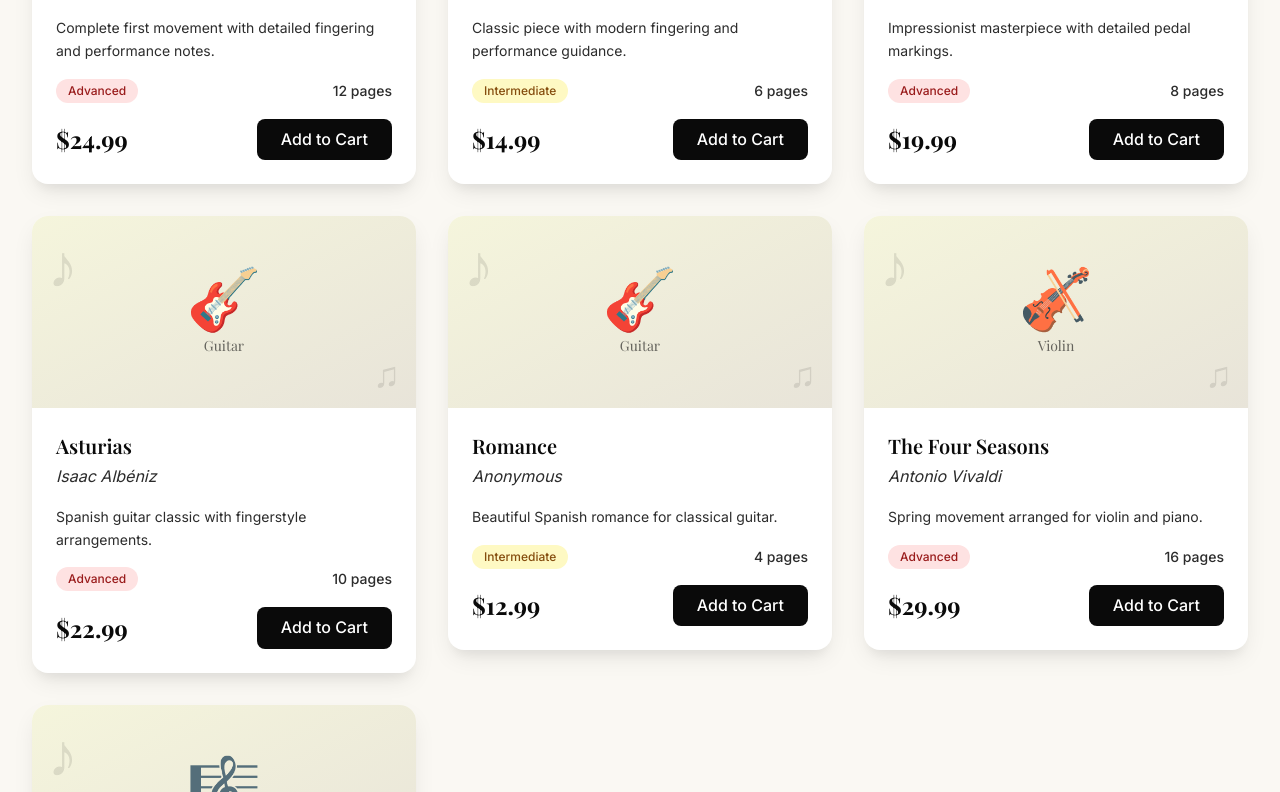
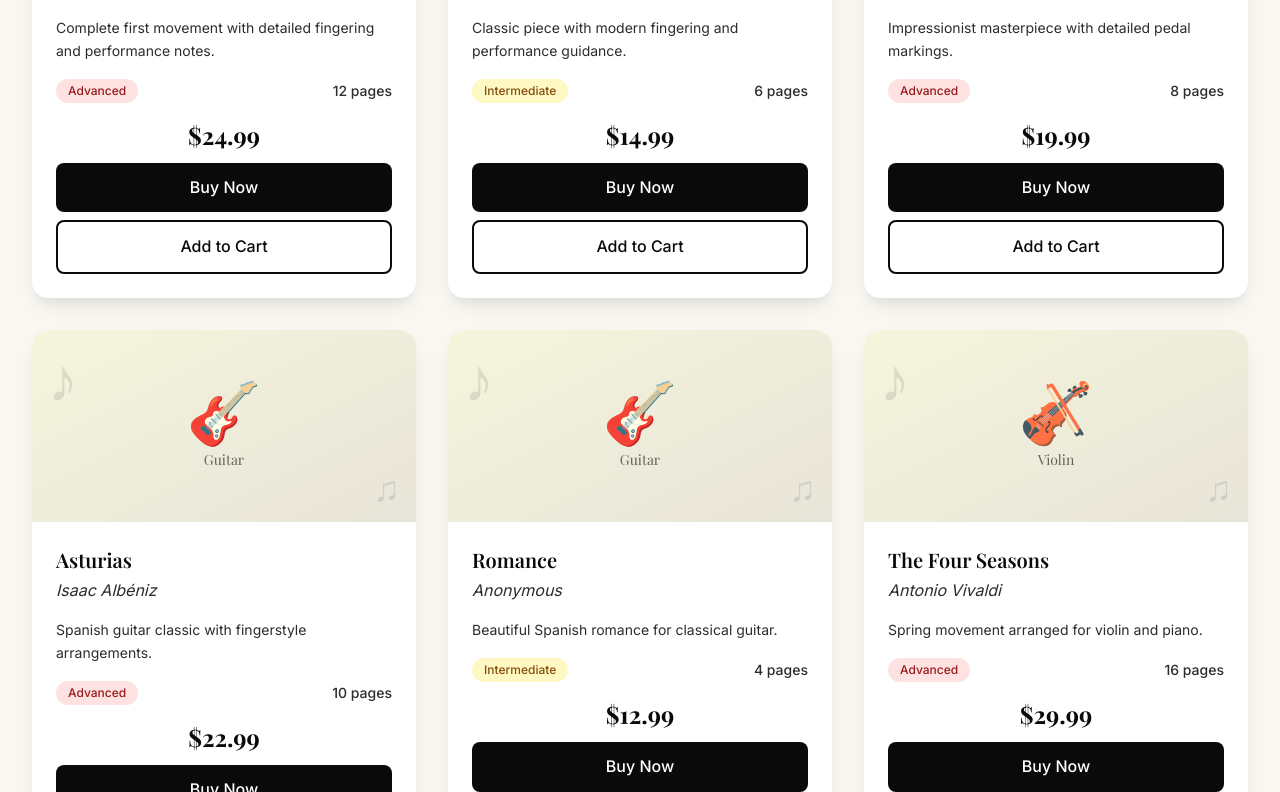
Before and after one commit to GitGabri/900-web, a Next.js app: page / in a window 1280 px wide. Shown: the part 1628-2420 px from the top of the page. Built offline with nearby package versions, Linux system fonts and the light colour scheme; a web font is replaced by a local one.

Commit message:
added buy now button

```diff
--- a/components/Products.tsx
+++ b/components/Products.tsx
@@ -2,6 +2,7 @@
 
 import { useState } from 'react'
 import { useCart } from '@/contexts/CartContext'
+import { useRouter } from 'next/navigation'
 
 interface Product {
   id: string
@@ -102,7 +103,8 @@ const difficultyColors = {
 
 export default function Products() {
   const [activeFilter, setActiveFilter] = useState('all')
-  const { addItem } = useCart()
+  const { addItem, clearCart } = useCart()
+  const router = useRouter()
 
   const filteredProducts = activeFilter === 'all'
     ? products
@@ -115,6 +117,19 @@ export default function Products() {
       composer: product.composer,
       price: product.price
     })
+  }
+
+  const handleBuyNow = (product: Product) => {
+    // Clear cart and add only this item
+    clearCart()
+    addItem({
+      id: product.id,
+      name: product.name,
+      composer: product.composer,
+      price: product.price
+    })
+    // Navigate to checkout
+    router.push('/checkout')
   }
 
   return (
@@ -196,17 +211,25 @@ export default function Products() {
                     </span>
                   </div>
 
-                  {/* Price and Button */}
-                  <div className="flex items-center justify-between">
-                    <div className="text-2xl font-serif font-bold text-premium-black">
+                  {/* Price and Buttons */}
+                  <div className="space-y-3">
+                    <div className="text-2xl font-serif font-bold text-premium-black text-center">
                       ${product.price.toFixed(2)}
                     </div>
-                    <button
-                      className="bg-premium-black text-premium-white px-6 py-2 rounded-lg font-medium hover:bg-premium-charcoal transition-all duration-300 transform hover:scale-105"
-                      onClick={() => handleAddToCart(product)}
-                    >
-                      Add to Cart
-                    </button>
+                    <div className="flex flex-col space-y-2">
+                      <button
+                        className="bg-premium-black text-premium-white px-6 py-3 rounded-lg font-medium hover:bg-premium-charcoal transition-all duration-300 transform hover:scale-105"
+                        onClick={() => handleBuyNow(product)}
+                      >
+                        Buy Now
+                      </button>
+                      <button
+                        className="border-2 border-premium-black text-premium-black px-6 py-3 rounded-lg font-medium hover:bg-premium-black hover:text-premium-white transition-all duration-300"
+                        onClick={() => handleAddToCart(product)}
+                      >
+                        Add to Cart
+                      </button>
+                    </div>
                   </div>
                 </div>
               </div>
```
